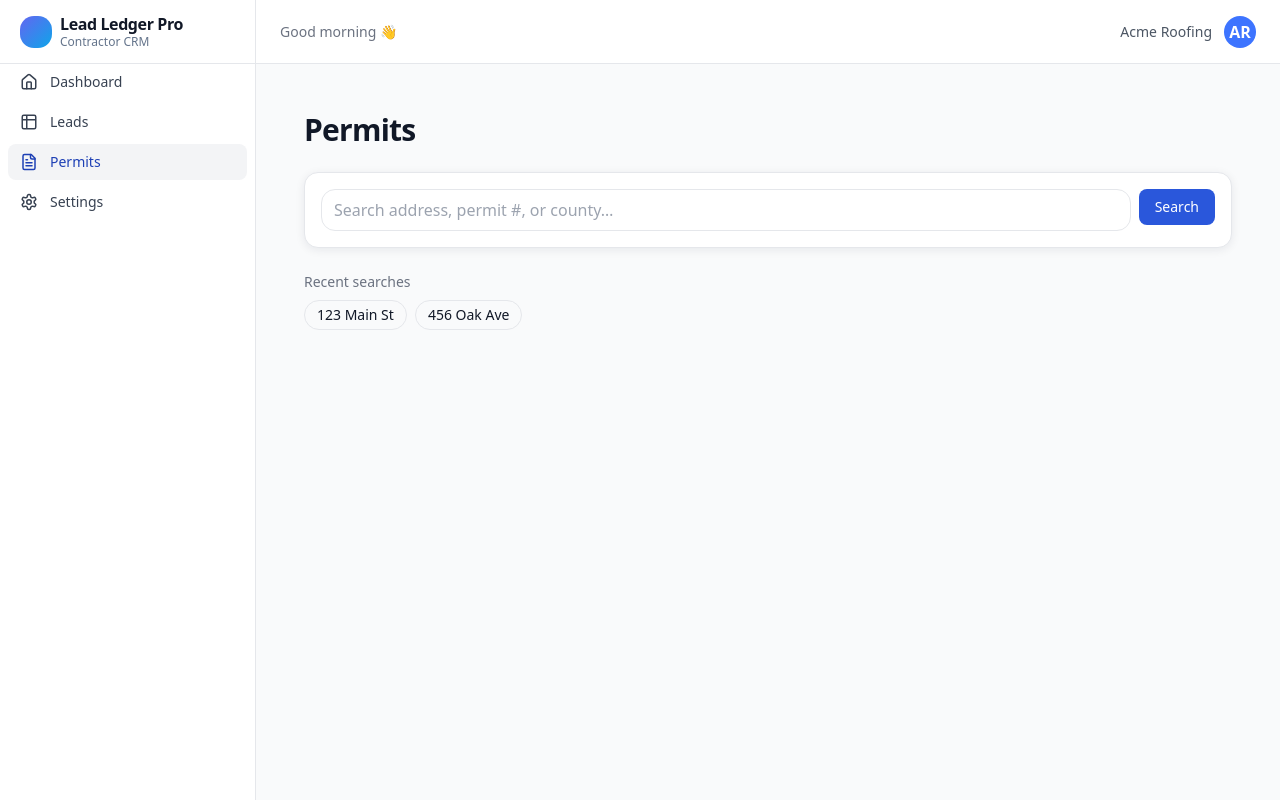
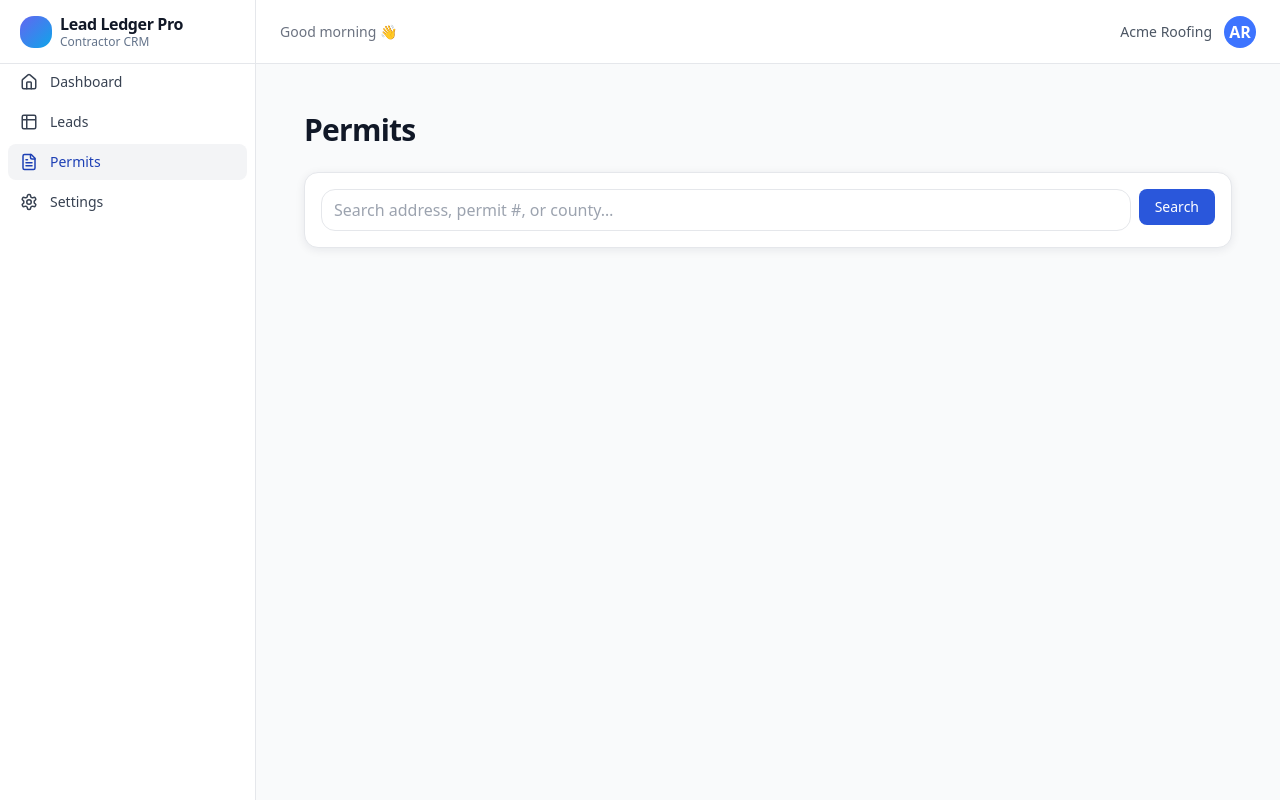
Before and after one commit to jtheoc80/Home-Services-Lead-Generation, a Next.js app in the folder frontend/: page /permits in a window 1280 px wide. Built offline with nearby package versions, Linux system fonts and the light colour scheme.

Commit message:
Update frontend/app/permits/page.tsx
Co-authored-by: Copilot <175728472+Copilot@users.noreply.github.com>

```diff
--- a/frontend/app/permits/page.tsx
+++ b/frontend/app/permits/page.tsx
@@ -15,7 +15,7 @@ type Permit = {
 export default function PermitsPage() {
   const [query, setQuery] = useState('');
   const [results, setResults] = useState<Permit[]>([]);
-  const [recent, setRecent] = useState<string[]>(['123 Main St', '456 Oak Ave']);
+  const [recent, setRecent] = useState<string[]>([]);
   const [loading, setLoading] = useState(false);
 
   async function searchPermits(e?: React.FormEvent) {
```
